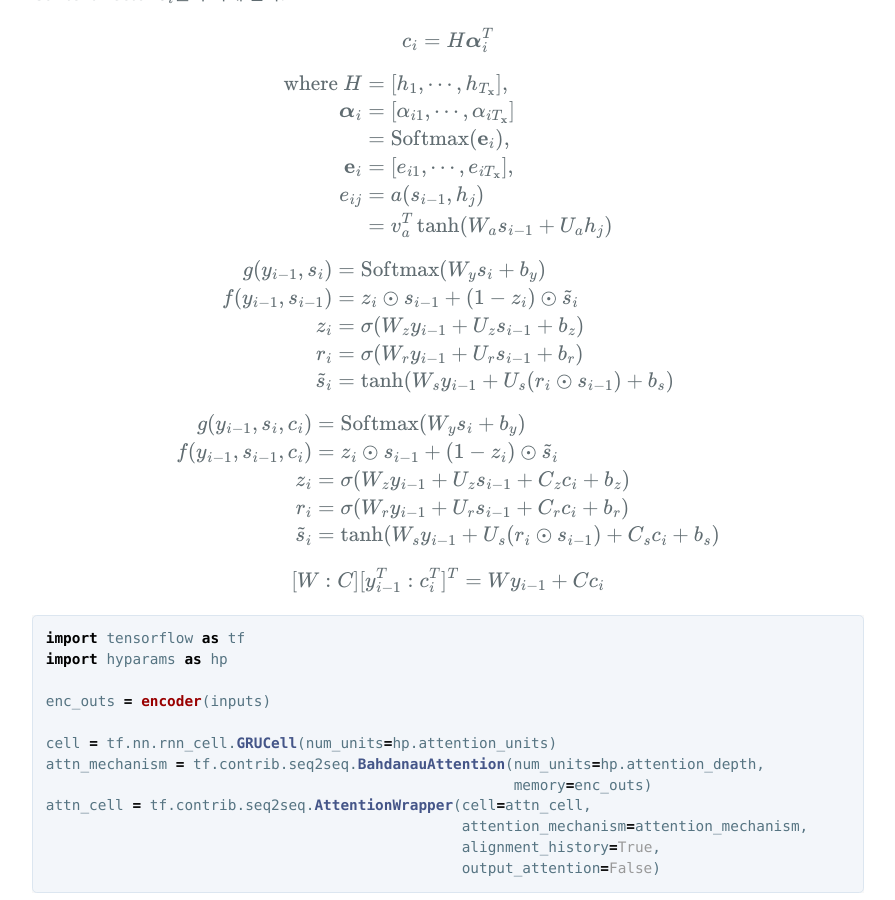
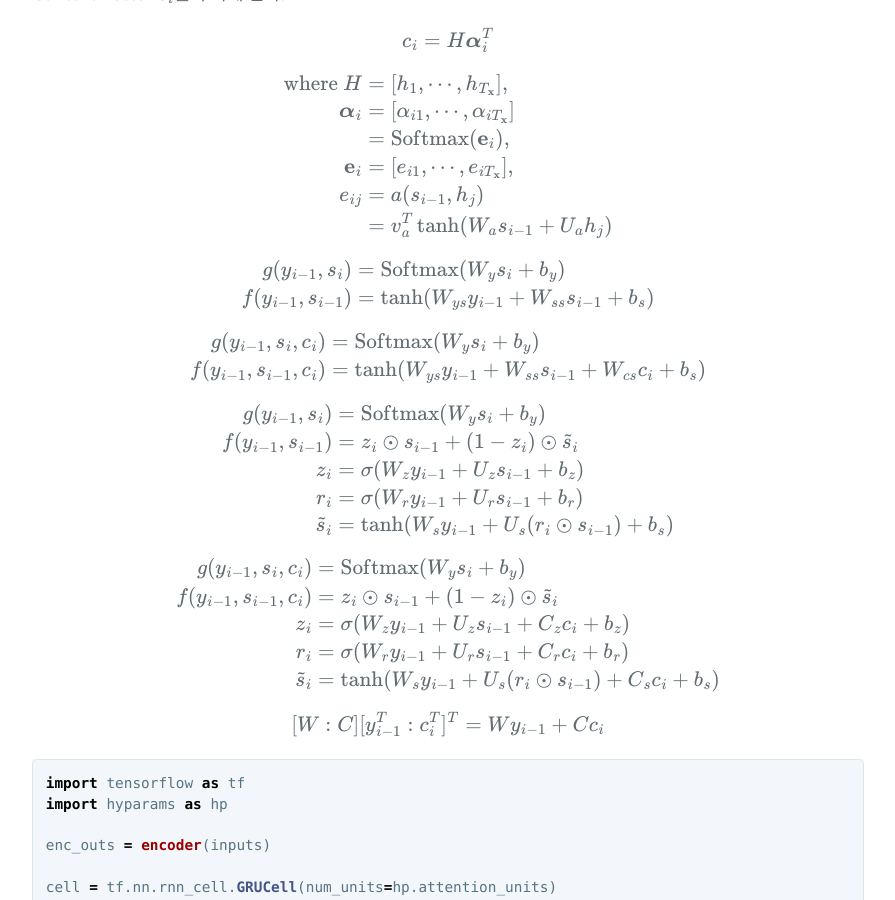
Before and after one commit to hcnoh/hcnoh.github.io, a Jekyll site: the page built from _posts/2018-12-11-bahdanau-attention.md, in a window 1280 px wide and 900 px high, scrolled down 4003 px. Shown: the whole window, without its empty margins (192-1087 px from the left). Built offline with Jekyll 4.4.1, drawn with Linux system fonts in a browser that asks for light colours; formulas are drawn with MathJax 3; comment, search, counter and statistics services are not loaded.

Commit message:
Update 2018-12-11-bahdanau-attention.md

```diff
--- a/_posts/2018-12-11-bahdanau-attention.md
+++ b/_posts/2018-12-11-bahdanau-attention.md
@@ -130,6 +130,20 @@ $$
 $$
 \begin{align*}
 g(y_{i-1}, s_i) & = \text{Softmax}(W_ys_i + b_y) \\
+f(y_{i-1}, s_{i-1}) & = \tanh(W_{ys}y_{i-1} + W_{ss}s_{i-1} + b_s)
+\end{align*}
+$$
+
+$$
+\begin{align*}
+g(y_{i-1}, s_i, c_i) & = \text{Softmax}(W_ys_i + b_y) \\
+f(y_{i-1}, s_{i-1}, c_i) & = \tanh(W_{ys}y_{i-1} + W_{ss}s_{i-1} + W_{cs}c_i + b_s)
+\end{align*}
+$$
+
+$$
+\begin{align*}
+g(y_{i-1}, s_i) & = \text{Softmax}(W_ys_i + b_y) \\
 f(y_{i-1}, s_{i-1}) & = z_i \odot s_{i-1} + (1-z_i)\odot \tilde{s}_i \\
 z_i & = \sigma(W_z y_{i-1} + U_z s_{i-1} +b_z) \\
 r_i & = \sigma(W_r y_{i-1} + U_r s_{i-1} + b_r) \\
```
